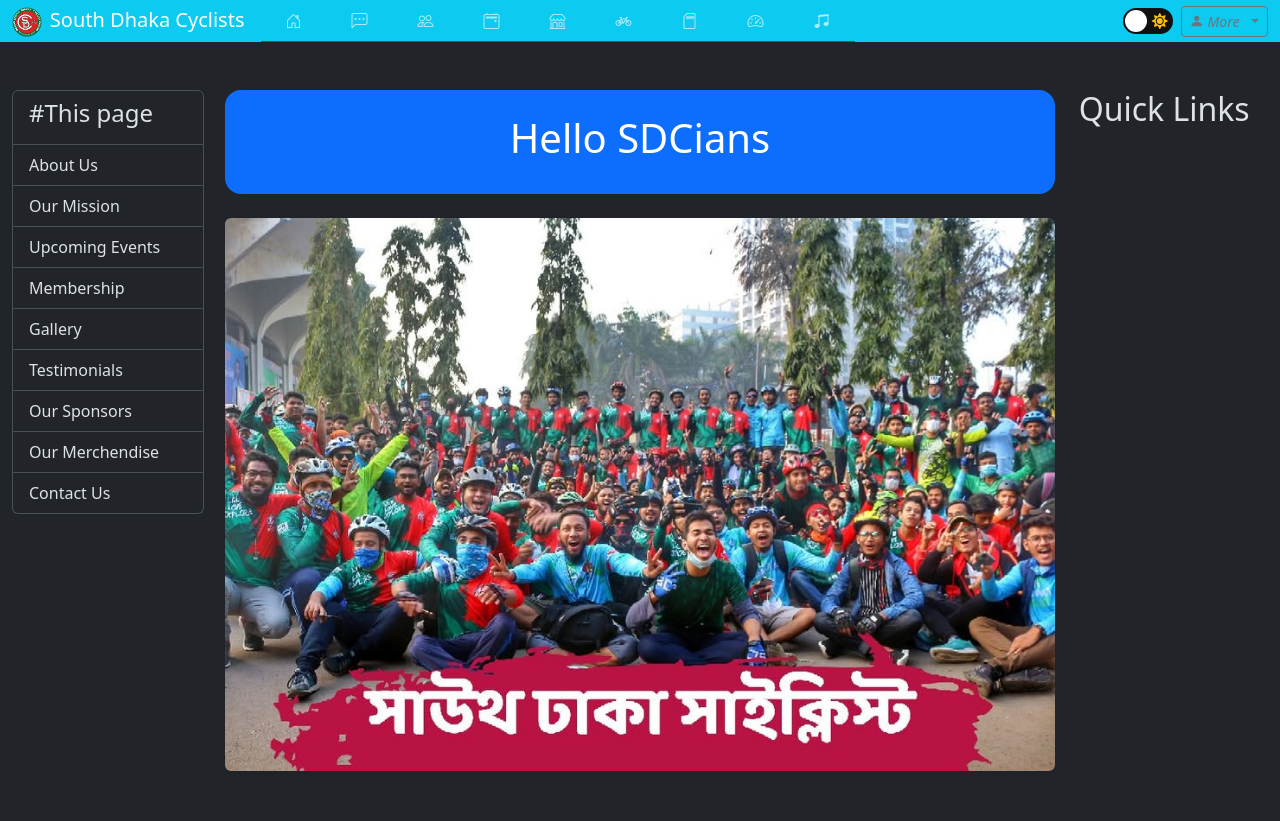
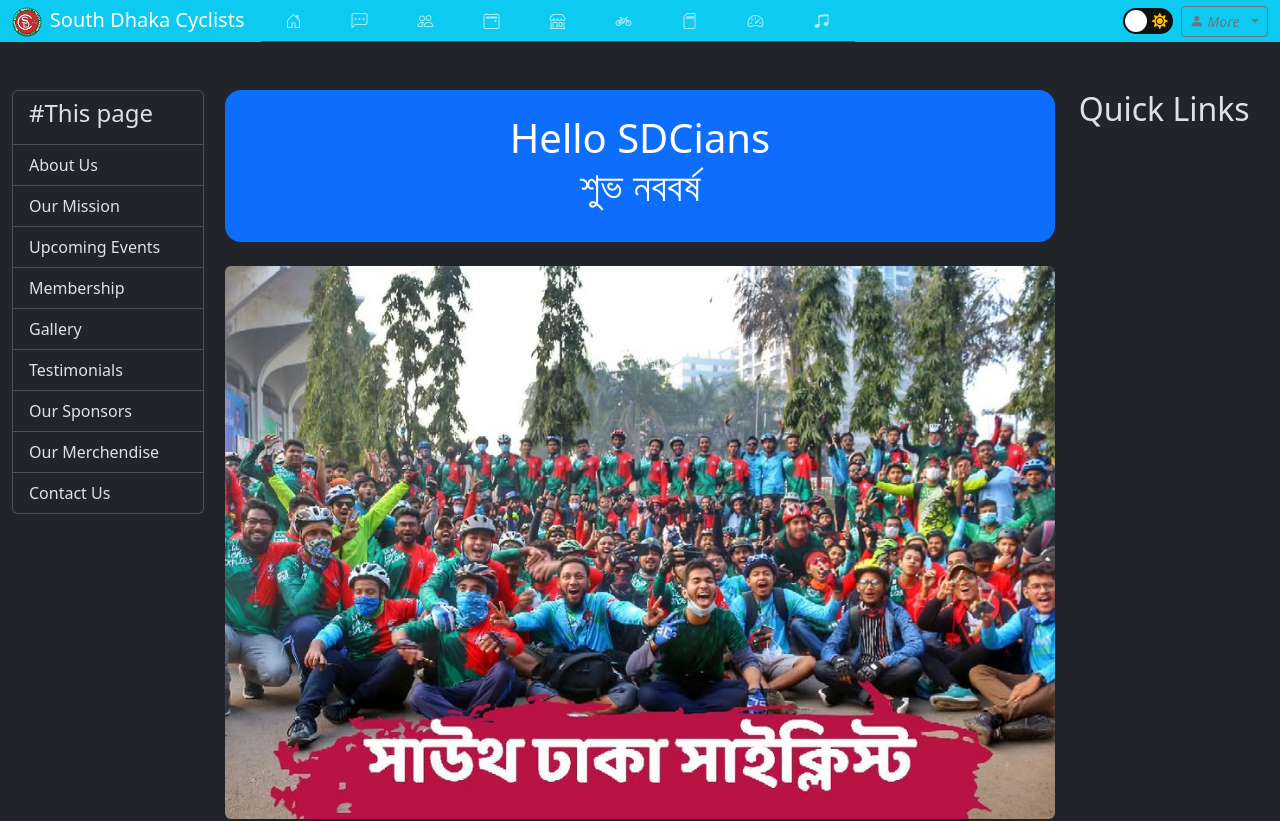
Before and after one commit to jidni911/SDC, an Angular app: page /intro in a window 1280 px wide. Shown: the top 821 px of the page. Built offline with nearby package versions, Linux system fonts and the light colour scheme; no server answers.

Commit message:
শুভ নববর্ষ

```diff
--- a/src/app/components/intro/intro.component.html
+++ b/src/app/components/intro/intro.component.html
@@ -28,7 +28,7 @@
     <div class=" col-12 col-md-8" data-bs-spy="scroll" data-bs-target="#navbar-example3" data-bs-smooth-scroll="true"
       tabindex="0">
       <header class="bg-primary text-white text-center p-4 rounded-4 mb-4">
-        <h1>Hello SDCians</h1>
+        <h1>Hello SDCians <br>শুভ নববর্ষ </h1>
       </header>
       <div style=" animation: fadeIn 2s;" id="h123">
 
```
